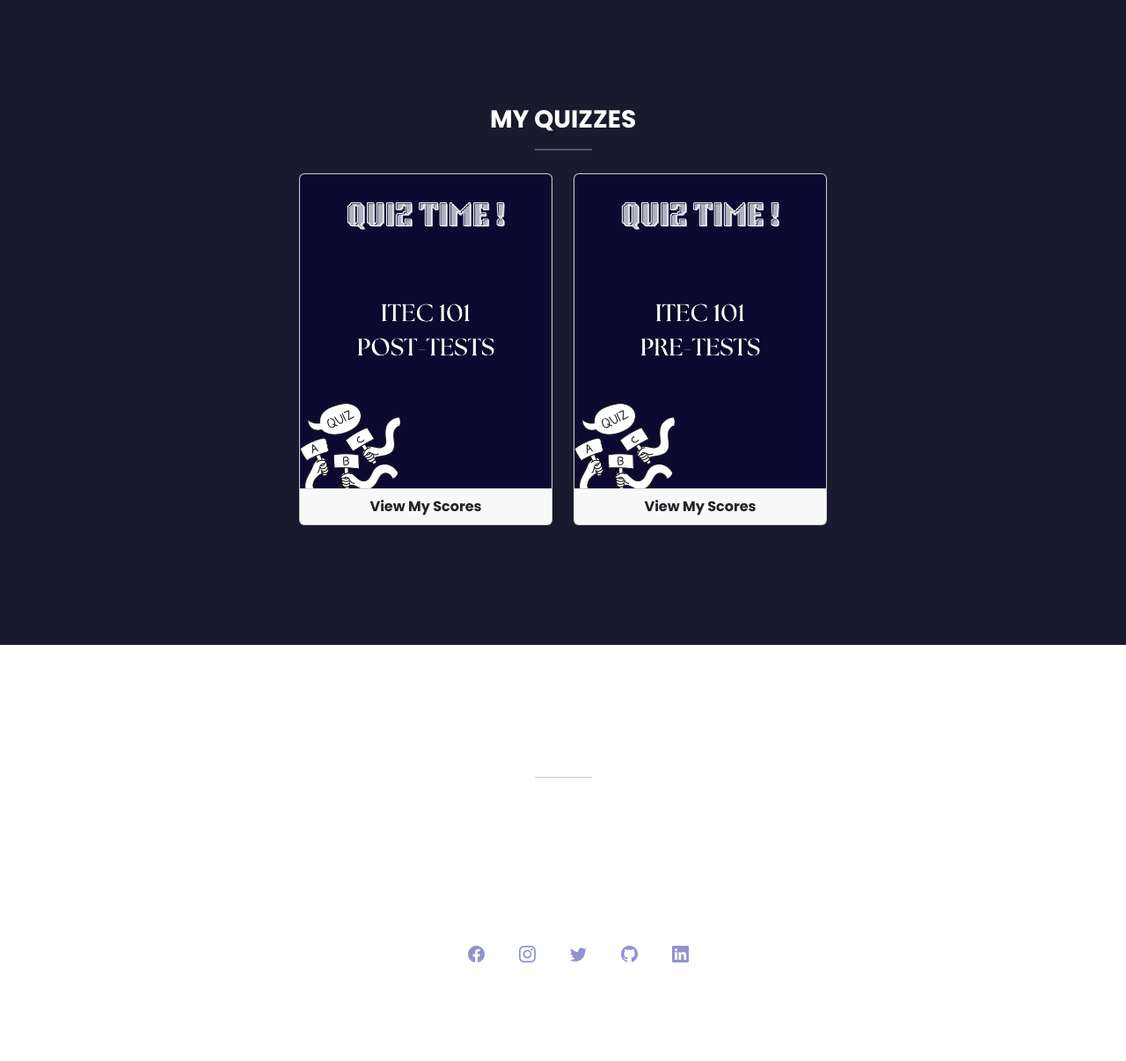
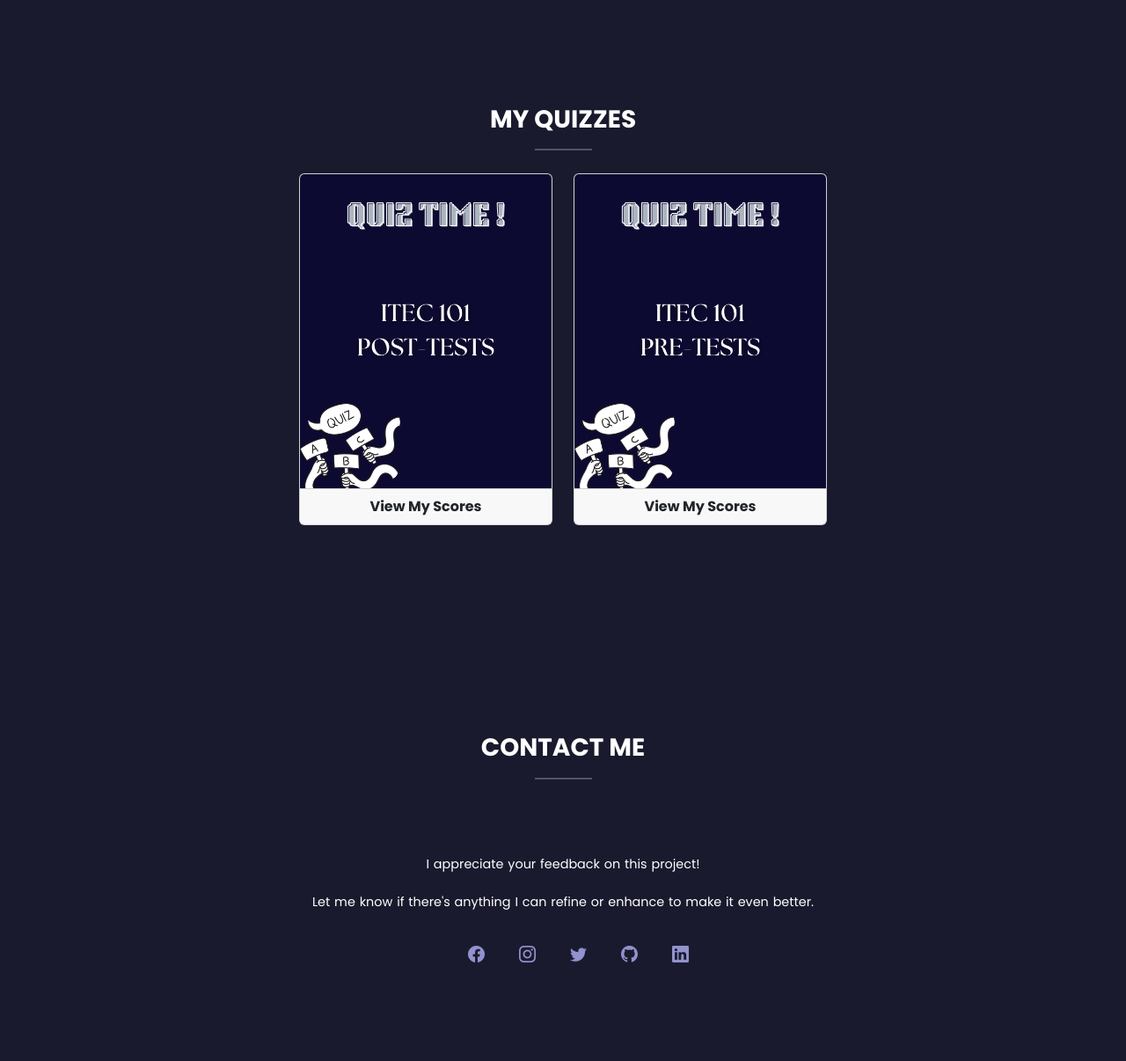
Before and after one commit to sachiicxz/WebPortfolio, a PHP site: page / in a window 1280 px wide. Shown: the part 5294-6500 px from the top of the page at 88% size. Run offline with PHP 8.4, Linux system fonts and the light colour scheme.

Commit message:
Update main.css

```diff
--- a/css/main.css
+++ b/css/main.css
@@ -742,7 +742,7 @@ card {
 
 /*contact style*/
 .contact {
-    background-color: 0d0d2b;
+    background-color: #1a1a2e;
     min-height: 490px;
 }
 
```
